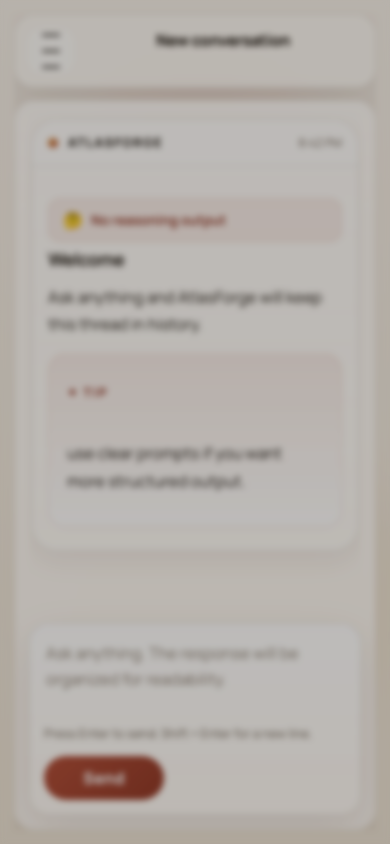
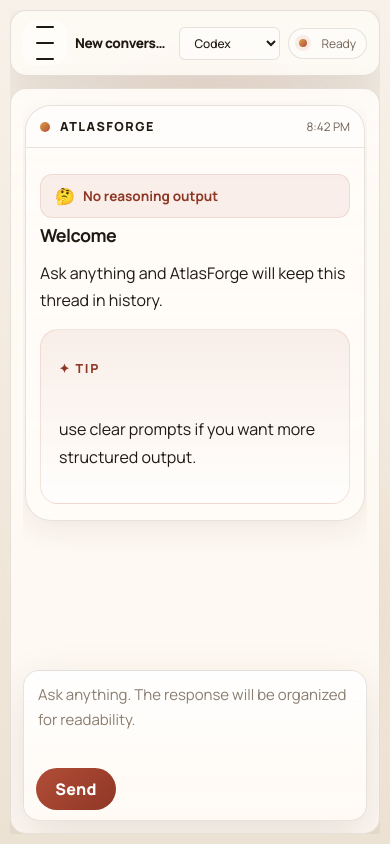
Before and after one commit to DeepakkhimavathBB/AtlasForge, a website: page public/index.html in a window 390 px wide. Drawn offline with Linux system fonts and the light colour scheme.

Commit message:
Updated server logic and frontend changes

```diff
--- a/public/app.js
+++ b/public/app.js
@@ -131,7 +131,13 @@ function setSidebarOpen(isOpen) {
   const shouldOpen = Boolean(isOpen);
   if (appShell) appShell.dataset.sidebarOpen = shouldOpen ? "true" : "false";
   sidebar.dataset.open = shouldOpen ? "true" : "false";
-  if (sidebarBackdrop) sidebarBackdrop.hidden = shouldOpen || window.innerWidth > 1120;
+  if (sidebarBackdrop) {
+    if (window.innerWidth > 1120) {
+      sidebarBackdrop.hidden = true;
+    } else {
+      sidebarBackdrop.hidden = !shouldOpen;
+    }
+  }
 }
 
 function renderSidebar() {
--- a/public/styles.css
+++ b/public/styles.css
@@ -153,6 +153,7 @@ button {
   display: grid;
   grid-template-rows: auto 1fr;
   gap: 16px;
+  overflow: hidden;
 }
 
 .eyebrow {
@@ -197,6 +198,7 @@ button {
   gap: 12px;
   overflow-y: auto;
   padding-right: 4px;
+  -webkit-overflow-scrolling: touch;
 }
 
 .conversation-item {
@@ -371,6 +373,7 @@ button {
   flex-direction: column;
   gap: 14px;
   padding: 4px 2px 8px;
+  -webkit-overflow-scrolling: touch;
 }
 
 .message {
@@ -733,6 +736,7 @@ button {
 
 .composer {
   position: relative;
+  flex-shrink: 0;
 }
 
 .composer__frame {
@@ -754,10 +758,17 @@ button {
   color: var(--ink);
   font-size: 1rem;
   line-height: 1.65;
+  -webkit-appearance: none;
+  appearance: none;
+  touch-action: manipulation;
 }
 
 .composer textarea::placeholder {
   color: #8a7d70;
+}
+
+.composer textarea:focus {
+  outline: none;
 }
 
 .composer__actions {
@@ -778,6 +789,8 @@ button {
   color: white;
   font-weight: 800;
   letter-spacing: 0.02em;
+  touch-action: manipulation;
+  -webkit-tap-highlight-color: transparent;
 }
 
 .icon-button {
@@ -790,6 +803,8 @@ button {
   border-radius: 14px;
   background: rgba(255, 255, 255, 0.54);
   color: var(--ink);
+  touch-action: manipulation;
+  -webkit-tap-highlight-color: transparent;
 }
 
 .icon-button span {
@@ -816,9 +831,18 @@ button {
 .sidebar-backdrop {
   position: fixed;
   inset: 0;
-  z-index: 3;
-  background: rgba(20, 15, 11, 0.28);
-  backdrop-filter: blur(3px);
+  z-index: 5;
+  background: rgba(20, 15, 11, 0.42);
+  opacity: 0;
+  visibility: hidden;
+  transition: opacity 220ms ease, visibility 220ms ease;
+  touch-action: none;
+  -webkit-tap-highlight-color: transparent;
+}
+
+.sidebar-backdrop:not([hidden]) {
+  opacity: 1;
+  visibility: visible;
 }
 
 .sr-only {
@@ -862,6 +886,8 @@ button:disabled {
 @media (max-width: 1120px) {
   .app-shell {
     grid-template-columns: 1fr;
+    padding: 16px;
+    gap: 16px;
   }
 
   .app-shell[data-sidebar-open="false"] {
@@ -870,12 +896,14 @@ button:disabled {
 
   .history-panel {
     position: fixed;
-    top: 18px;
-    left: 18px;
-    bottom: 18px;
-    width: min(360px, calc(100vw - 36px));
+    top: 16px;
+    left: 16px;
+    bottom: 16px;
+    width: min(360px, calc(100vw - 32px));
+    max-width: 85vw;
     transform: translateX(-115%);
     transition: transform 220ms ease;
+    z-index: 10;
   }
 
   .history-panel[data-open="true"] {
@@ -885,6 +913,7 @@ button:disabled {
   .workspace {
     min-width: 0;
     min-height: 0;
+    height: 100%;
   }
 }
 
@@ -897,21 +926,38 @@ button:disabled {
 
 @media (max-width: 820px) {
   body {
-    overflow: auto;
+    overflow: hidden;
   }
 
   .app-shell {
-    height: auto;
-    min-height: 100vh;
-    padding: 14px;
+    height: 100vh;
+    height: 100dvh;
+    padding: 12px;
+    gap: 12px;
+    overflow: hidden;
   }
 
   .workspace {
-    grid-template-rows: auto minmax(540px, 1fr);
+    grid-template-rows: auto minmax(0, 1fr);
+    min-height: 0;
+    height: 100%;
+    overflow: hidden;
   }
 
   .chat-panel {
-    padding: 14px;
+    padding: 12px;
+    display: grid;
+    grid-template-rows: minmax(0, 1fr) auto;
+    overflow: hidden;
+    min-height: 0;
+  }
+
+  .messages {
+    flex: 1;
+    min-height: 0;
+    overflow-y: auto;
+    -webkit-overflow-scrolling: touch;
+    overscroll-behavior: contain;
   }
 
   .message.user .message__frame {
@@ -922,48 +968,103 @@ button:disabled {
     grid-template-columns: 1fr;
     gap: 6px;
   }
+
+  .composer {
+    flex-shrink: 0;
+  }
 }
 
 @media (max-width: 640px) {
+  .app-shell {
+    padding: 10px;
+    gap: 10px;
+  }
+
   .topbar,
   .chat-panel,
   .composer__frame {
-    border-radius: 20px;
+    border-radius: 16px;
   }
 
   .topbar,
   .composer__frame {
-    padding: 14px;
+    padding: 10px 12px;
   }
 
   .topbar {
-    align-items: flex-start;
-    gap: 12px;
-    grid-template-columns: 44px minmax(0, 1fr);
+    align-items: center;
+    gap: 8px;
+    grid-template-columns: 44px 1fr auto;
   }
 
-  .topbar__left,
-  .composer__actions {
-    align-items: flex-start;
-    flex-direction: column;
+  .topbar__left {
+    flex-shrink: 0;
+  }
+
+  .topbar__center {
+    flex: 1;
+    min-width: 0;
+    justify-content: flex-start;
   }
 
   .topbar__right {
-    display: none;
+    display: flex;
+    gap: 8px;
+    flex-shrink: 0;
+  }
+
+  .model-selector {
+    order: -1;
+  }
+
+  .model-select {
+    padding: 6px 10px;
+    font-size: 0.75rem;
+    border-radius: 6px;
   }
 
   .status-pill {
-    min-width: 0;
+    padding: 6px 10px;
+    min-width: auto;
+    font-size: 0.75rem;
+  }
+
+  .status-pill__dot {
+    width: 8px;
+    height: 8px;
+    box-shadow: 0 0 0 4px rgba(177, 77, 55, 0.09);
+  }
+
+  .conversation-title-bar {
+    font-size: 0.85rem;
   }
 
   .message__header,
   .message__body {
-    padding-left: 16px;
-    padding-right: 16px;
+    padding: 12px 14px;
+  }
+
+  .message__body {
+    padding-top: 14px;
+    padding-bottom: 16px;
   }
 
   .conversation-actions {
     flex-wrap: wrap;
+  }
+
+  .composer textarea {
+    font-size: 15px;
+    min-height: 52px;
+  }
+
+  .send-button {
+    min-width: 80px;
+    padding: 10px 16px;
+  }
+
+  .composer__hint {
+    display: none;
   }
 }
 /* thinking animation */
```
